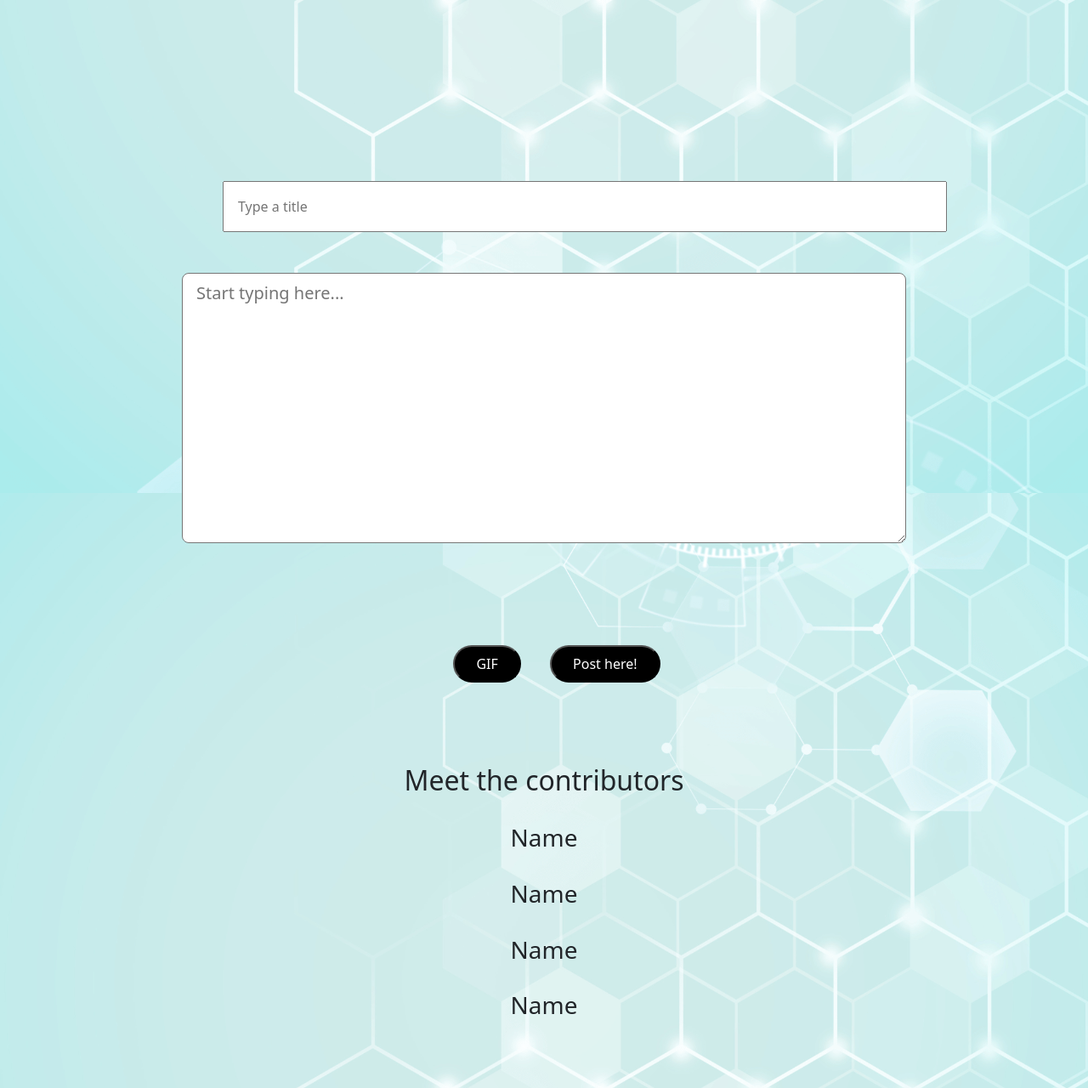
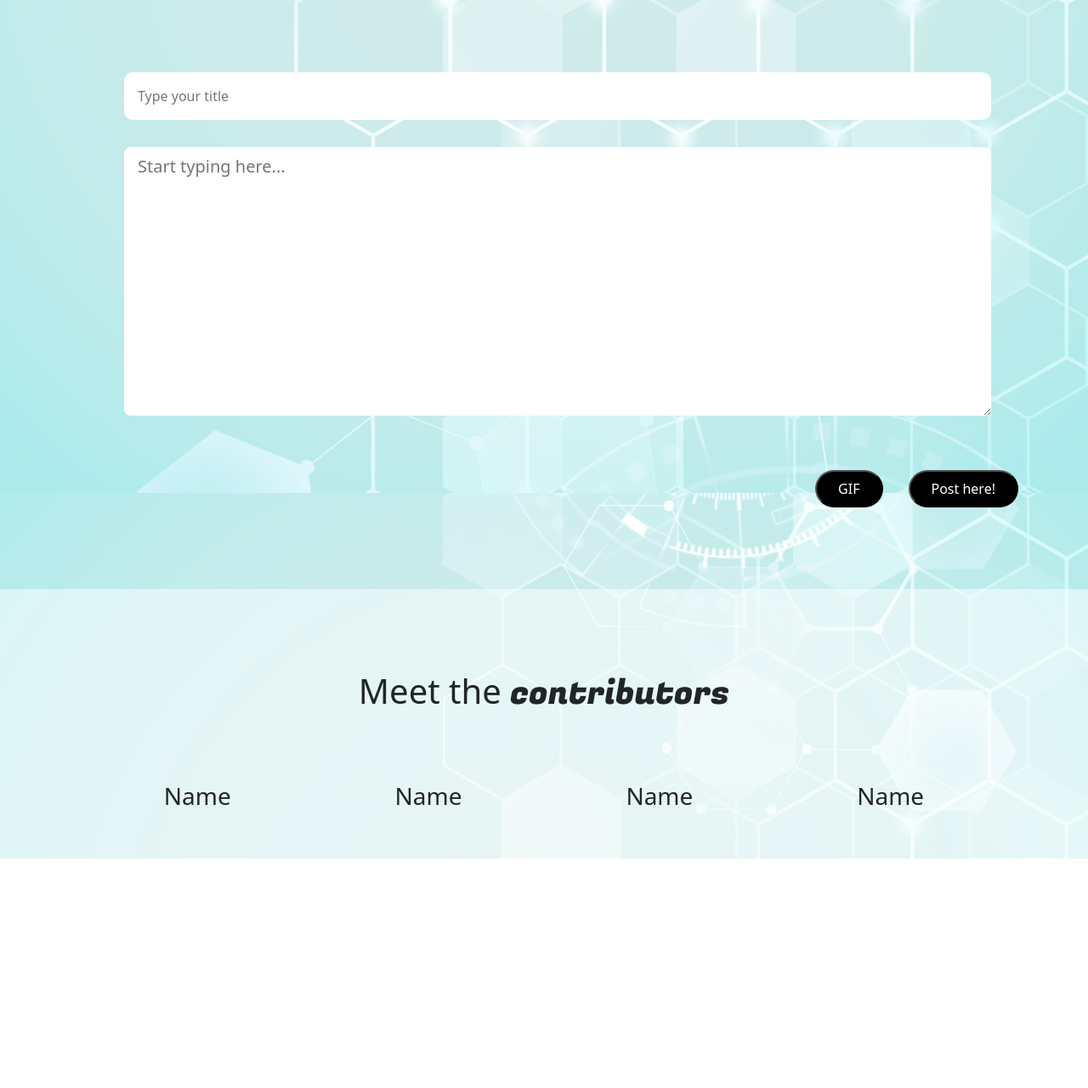
Before and after one commit to TommyHacker/anonymates-client, a plain HTML site: page index.html in a window 1280 px wide. Shown: the part 700-1980 px from the top of the page at 85% size. After the commit the page ends 1710 px from the top, so only its background shows below. Drawn offline with nearby package versions, Linux system fonts and the light colour scheme; no server answers.

Commit message:
added CSS and HTML changes

```diff
--- a/index.html
+++ b/index.html
@@ -36,19 +36,20 @@
                 </div>
         </section>
         <section class="p-5 text-center">
-            <form class="container p-5">
-                <div class="row col m-5 p-5">
-                    <input type="text" name="title" placeholder="Type a title" class="m-5 p-3" required>
-                    <textarea name="body" class="form-control-lg mb-4" id="new-entry" cols="30" rows="10" maxlength="1000" placeholder="Start typing here..." required></textarea>
+            <form class="container">
+                <div class="row col m-5">
+                    <input type="text" name="title" placeholder="Type your title" class="m-3 p-3 entry" required>
+                    <textarea name="body" class="form-control-lg m-3 entry" cols="30" rows="10" maxlength="1000" placeholder="Start typing here..." required></textarea>
                 </div>
-                <div>
+                <div class="d-flex justify-content-end mb-5">
                     <button type="button" value="GIF" name="GIF-btn" class="buttons">GIF</button>
                     <input type="submit" value="Post here!" name="submit-btn" class="buttons">
                 </div>
             </form>
         </section>
-        <section class="text-center">
-            <h2>Meet the contributors</h2>
+        <footer class="text-center pt-5 pb-5">
+            <h2 class="fs-1 p-5">Meet the <span style="font-family:'Fugaz One';">contributors</span></h2>
+                <div class="d-flex justify-content-evenly">
                     <div>
                         <img src="#" alt="">
                         <h3>Name</h3>
@@ -65,7 +66,8 @@
                         <img src="#" alt="">
                         <h3>Name</h3>
                     </div>
-        </section>
+                </div>
+        </footer>
     </main>
     <script src="./script.js"></script>
 </body>
--- a/style.css
+++ b/style.css
@@ -3,14 +3,15 @@
 
 body{
     background-image: url(./img/background-app.png);
-    min-height: 2000px;
+    min-height: 1500px;
     background-attachment: fixed;
     background-position: center;
     background-repeat: no-repeat;
     background-size: cover;
 }
 
-header{
+header,
+footer{
     max-height: 400px;
     background-color: rgb(355, 355, 355, .5);
 }
@@ -37,10 +38,16 @@ nav a{
     color:white;
 }
 
+.entry{
+    border: none;
+    border-radius: 10px;
+}
+
 .featured-box{
     width: 150px;
     height: 150px;
     background-color: rgb(355, 355, 355, .5);
+    border-radius: 10px;
 }
 
 .featured-title{
```
Lines whose indentation alone changed are shown as unchanged.
